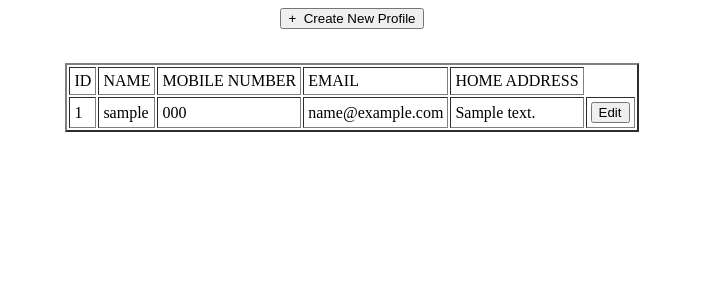
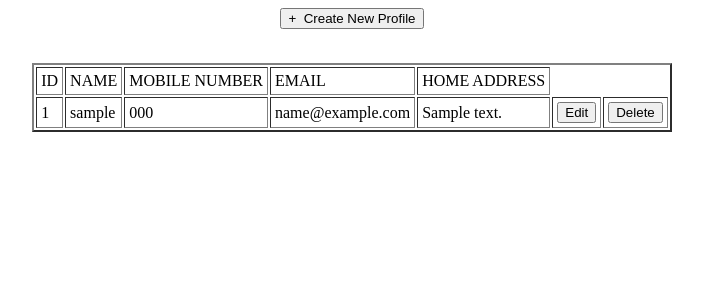
Before and after one commit to Minathema/userdb_flask, a Flask app: page /users in a window 1280 px wide. Shown: the top 300 px of the page, without its empty margins (288-991 px from the left). Run offline with Flask 2, Linux system fonts and the light colour scheme; tables that the repository leaves empty or names only in its code hold one stand-in row (values such as "Sample post"); some libraries are stand-ins or nearby versions.

Commit message:
added delete button and /delete_user_profile route for /users.

```diff
--- a/app.py
+++ b/app.py
@@ -26,11 +26,13 @@ def login():
     if request.method == 'POST':
         form_username = request.form['username']
         form_password = request.form['password']
+
         cur = mysql.connection.cursor()
         row = cur.execute("SELECT * FROM admin WHERE username = %s;", [form_username])
         if row > 0:
             cur.execute("SELECT password FROM admin WHERE username = %s;", [form_username])
             admin_password = cur.fetchone()
+
             if admin_password[0] == form_password:
                 flash('You were successfully logged in')
                 return redirect('/users')
@@ -52,10 +54,12 @@ def add_user_profile():
         mobile_number = request.form['mobile_number']
         email = request.form['email']
         home_address = request.form['home_address']
+
         cur = mysql.connection.cursor()
         sql = "INSERT INTO users (user_name, mobile_number, email, home_address) VALUES (%s, %s, %s, %s);"
         data = (user_name, mobile_number, email, home_address)
         cur.execute(sql, data) #insert new inputs to database
+
         mysql.connection.commit() #commit changes to database
         cur.close()
         return redirect('/new_profile') #redirect to new_profile page
@@ -110,6 +114,17 @@ def edit_user_profile(id):
     return render_template('edit_user_profile.html', userDetails=userDetails) #render a template to display the form
 
 
+@app.route('/delete_user_profile/<int:id>', methods=['POST'])
+def delete_user_profile(id):
+    if request.method == 'POST':
+        cur = mysql.connection.cursor()
+        cur.execute("DELETE FROM users WHERE id =%s;", [id])
+        mysql.connection.commit()
+        flash('Profile deleted successfully')
+        return redirect('/users')
+        cur.close()
+
+
 
 if __name__ == '__main__':
     app.secret_key = os.urandom(12)
--- a/templates/users.html
+++ b/templates/users.html
@@ -25,6 +25,9 @@
         <form action="/edit_user_profile/{{user[0]}}">
           <td> <input type="submit" name="edit_button" value="Edit"> </td>
         </form>
+        <form action="/delete_user_profile/{{user[0]}}" method="POST">
+          <td> <input type="submit" name="edit_button" value="Delete"> </td>
+        </form>
       </tr>
       {% endfor %}
     </table>
```
